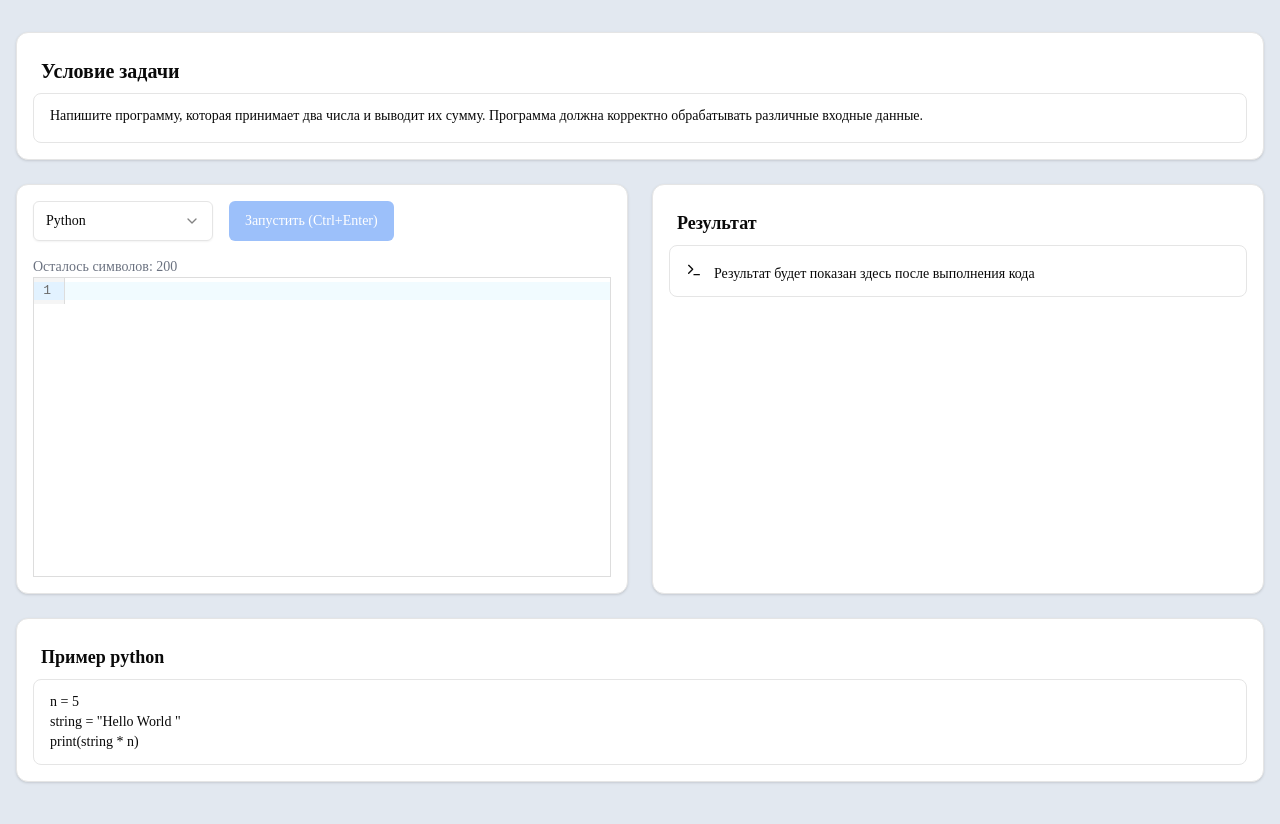
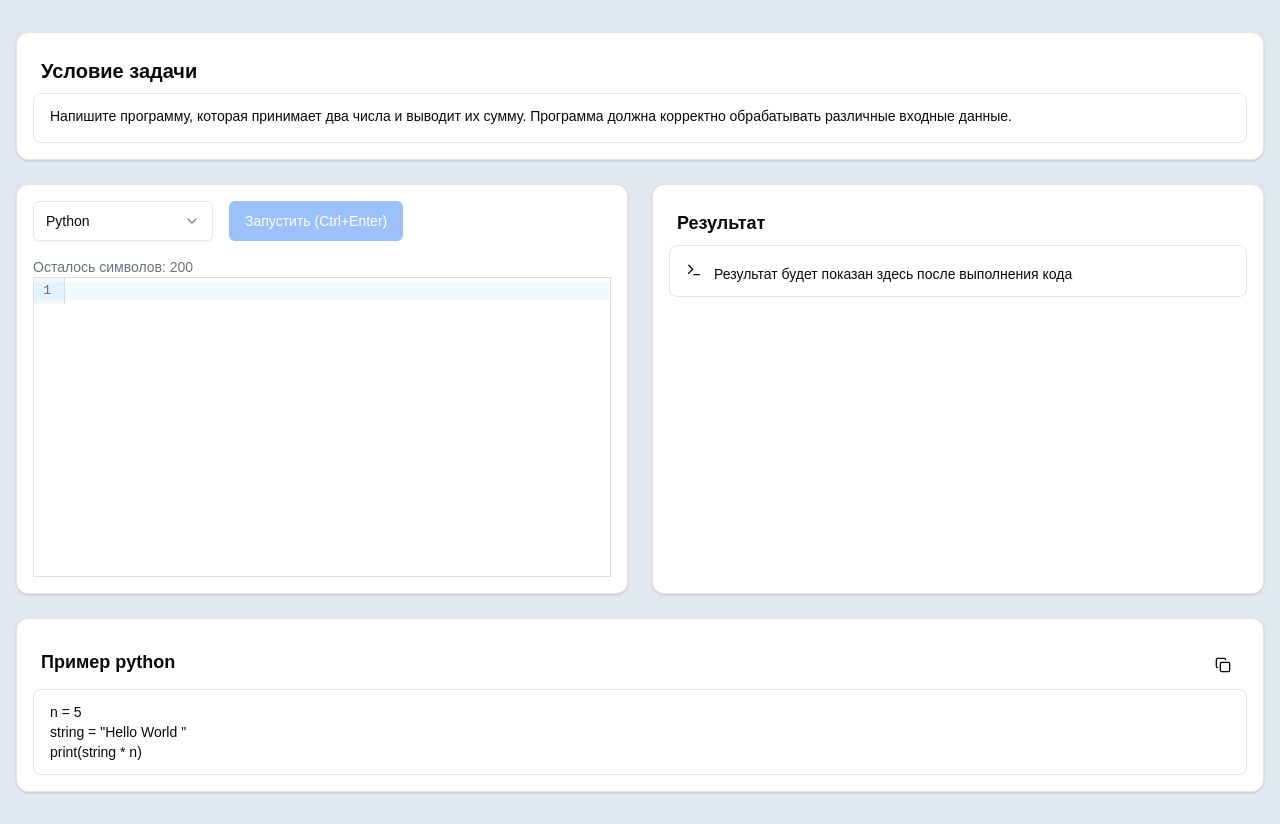
Before and after one commit to prot-alx/online_code_editor, a Next.js app: page / in a window 1280 px wide. Built offline with nearby package versions, Linux system fonts and the light colour scheme.

Commit message:
css edit, copying handler added

```diff
--- a/src/app/components/editor/CodeSamples.tsx
+++ b/src/app/components/editor/CodeSamples.tsx
@@ -1,14 +1,18 @@
-import React from "react";
+import React, { useState } from "react";
 import { CODE_SAMPLES } from "@/constants";
 import { SupportedLanguage } from "@/lib";
 import { Card, CardHeader } from "../ui/card";
 import { Alert } from "../ui/alert";
+import { Button } from "../ui/button";
+import { Copy, Check } from "lucide-react";
 
 interface CodeSamplesProps {
   language: SupportedLanguage;
 }
 
 export const CodeSamples = ({ language }: CodeSamplesProps) => {
+  const [isCopied, setIsCopied] = useState(false);
+
   const currentSample = CODE_SAMPLES.find(
     (sample) => sample.language === language
   );
@@ -17,15 +21,34 @@ export const CodeSamples = ({ language }: CodeSamplesProps) => {
     return null;
   }
 
+  const handleCopy = async () => {
+    await navigator.clipboard.writeText(currentSample.code);
+    setIsCopied(true);
+    setTimeout(() => setIsCopied(false), 2000);
+  };
+
   return (
     <Card>
-      <CardHeader>
-        <h3>
-          Пример {currentSample.language}
-        </h3>
+      <CardHeader className="flex flex-row items-center justify-between">
+        <h3>Пример {currentSample.language}</h3>
+        <Button
+          variant="ghost"
+          size="sm"
+          onClick={handleCopy}
+          className="h-8 w-8 p-0"
+        >
+          {isCopied ? (
+            <Check className="h-4 w-4 text-green-600" />
+          ) : (
+            <Copy className="h-4 w-4" />
+          )}
+          <span className="sr-only">
+            {isCopied ? "Скопировано" : "Копировать код"}
+          </span>
+        </Button>
       </CardHeader>
       <Alert>
-        <pre className="overflow-x-auto text-sm ">
+        <pre className="overflow-x-auto text-sm">
           <code>{currentSample.code}</code>
         </pre>
       </Alert>
--- a/src/app/layout.tsx
+++ b/src/app/layout.tsx
@@ -19,7 +19,7 @@ export default function RootLayout({
 }>) {
   return (
     <html lang="en" className="light">
-      <body className="bg-slate-200 text-foreground font-sans">
+      <body>
         {children}
       </body>
     </html>
--- a/src/styles/globals.css
+++ b/src/styles/globals.css
@@ -10,7 +10,9 @@
 }
 
 body {
-  font-family: Arial, Helvetica, sans-serif;
+  background-color: rgb(226 232 240);
+  color: var(--foreground);
+  font-family: ui-sans-serif, Arial, sans-serif;
 }
 
 /* Dark theme */
```
